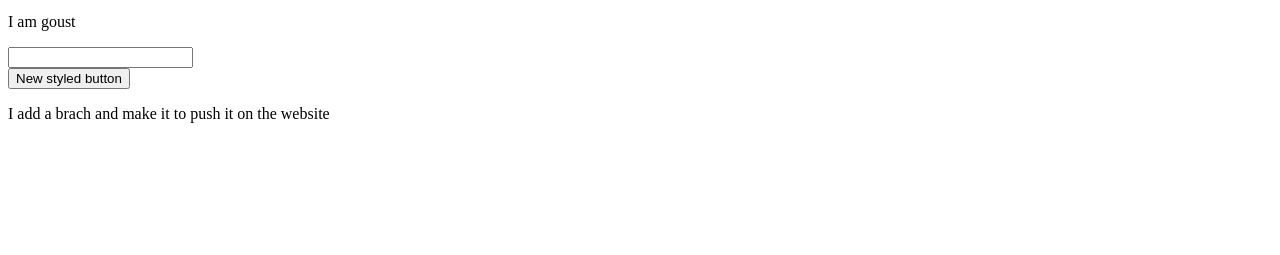
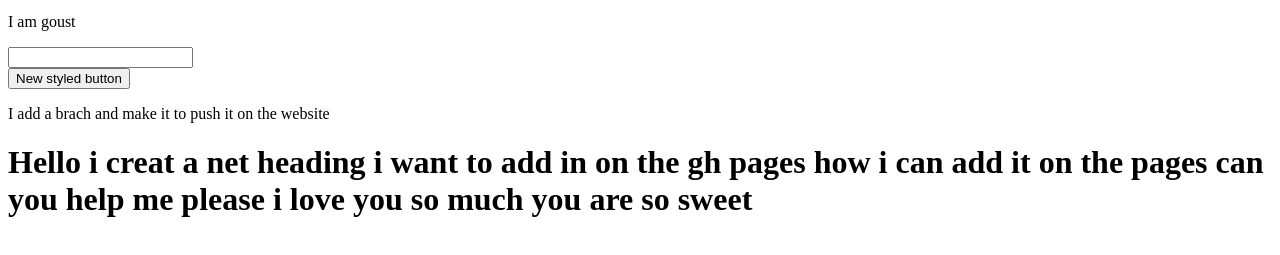
Before and after one commit to imranhasan871/my-first-website, a plain HTML site: page my-first-website/index.html in a window 1280 px wide. Shown: the part 101-356 px from the top of the page. Drawn offline with Linux system fonts and the light colour scheme.

Commit message:
I want to add this code on the gh pages

```diff
--- a/my-first-website/index.html
+++ b/my-first-website/index.html
@@ -13,5 +13,6 @@
     <br>
     <button>New styled button</button>
     <p>I add a brach and make it to push it on the website</p>
+    <h1>Hello i creat a net heading i want to add in on the gh pages how i can add it on the pages can you help me please i love you so much you are so sweet</h1>
 </body>
 </html>
```
